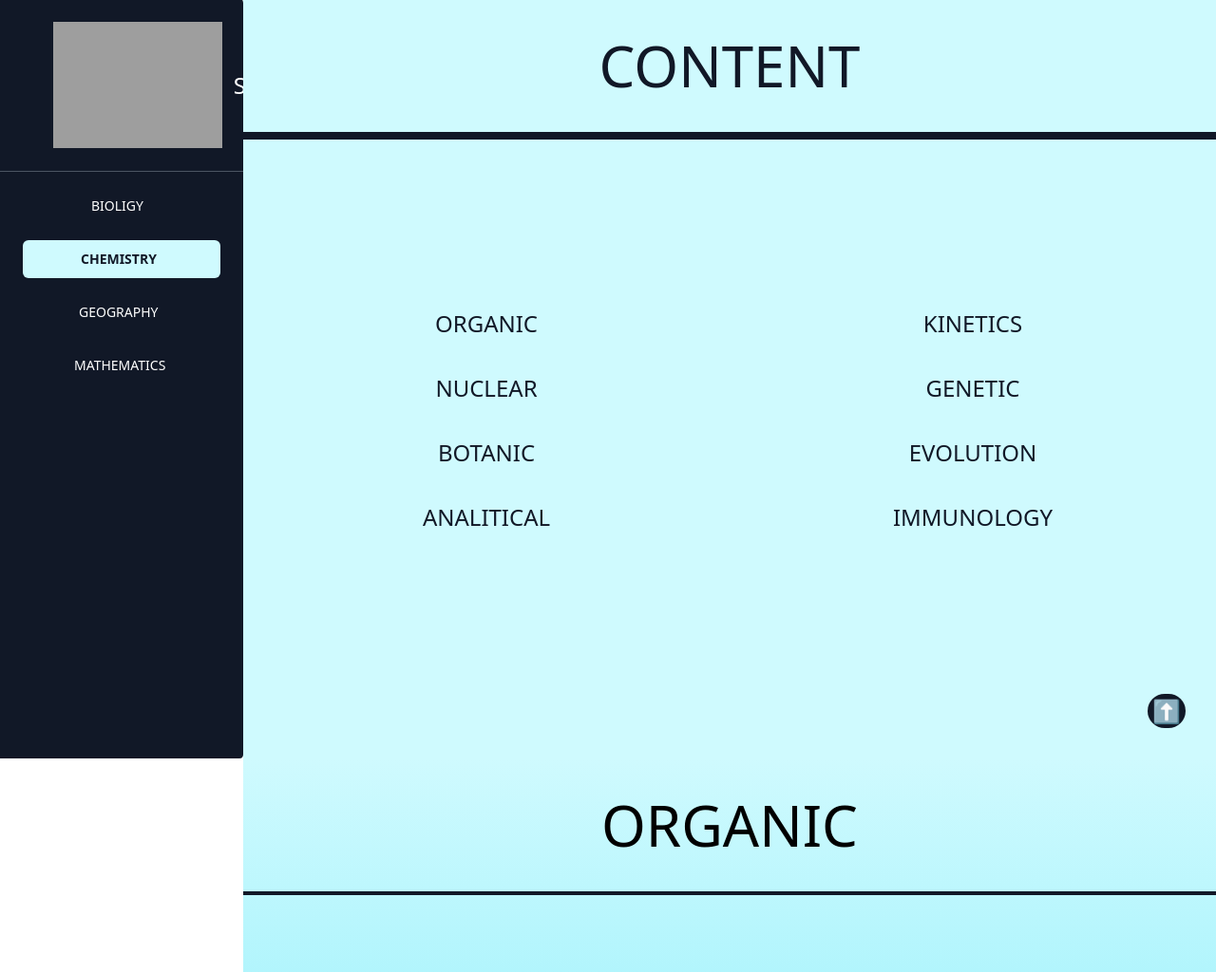
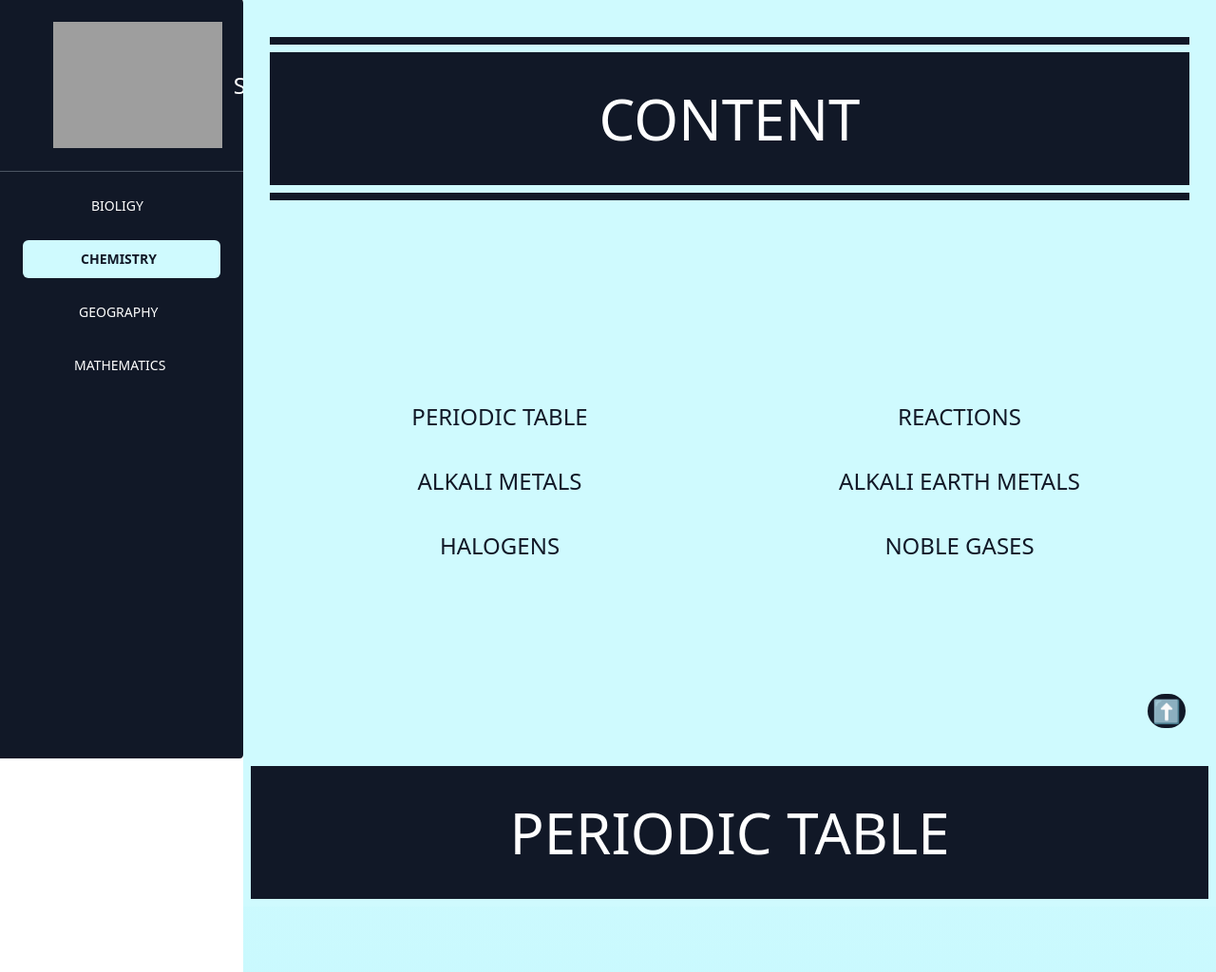
Before and after one commit to Tan4y/SciEdify, a Django app: page /app/chemistry.html in a window 1280 px wide. Shown: the part 1-1025 px from the top of the page at 95% size. Run offline with Django 4.2, Linux system fonts and the light colour scheme; some libraries are stand-ins or nearby versions; grey boxes are pictures that could not be loaded.

Commit message:
change style in htmls

```diff
--- a/SciEdify/app/templates/chemistry.html
+++ b/SciEdify/app/templates/chemistry.html
@@ -56,97 +56,75 @@
       <div
         class="absolute top-0 text-center text-[24px] justify-center right-0 left-64"
       >
-        <div class="h-screen bg-cyan-100 text-gray-900 py-10">
-          <h1 id="Content" class="text-6xl uppercase">Content</h1>
+        <div
+        id="Content"
+        class="h-screen bg-cyan-100 text-gray-900 py-10">
+        <div
+          class="flex flex-col justify-start py-1 border-t-8 mx-7 border-gray-900"
+        ></div>
+        <h1 class="mx-7 bg-gray-900 py-10 text-white text-6xl uppercase">Content</h1>
           <div
-            class="border-t-8 border-gray-900 py-10 grid gap-y-8 grid-cols-2 mt-10 uppercase h-5/6 place-content-center"
+            class="mx-7 border-t-8 border-gray-900 py-10 grid gap-y-8 grid-cols-2 mt-2 uppercase h-5/6 place-content-center"
           >
-            <div><a href="#Organic">Organic</a></div>
-            <div><a href="#Kinetics">Kinetics</a></div>
-            <div><a href="#Nuclear">Nuclear</a></div>
-            <div><a href="#Genetic">Genetic</a></div>
-            <div><a href="#Botanic">Botanic</a></div>
-            <div><a href="#Evolution">Evolution</a></div>
-            <div><a href="#Analitical">Analitical</a></div>
-            <div><a href="#Immunology">Immunology</a></div>
+            <div><a href="#PeriodicTable">Periodic table</a></div>
+            <div><a href="#Reactions">Reactions</a></div>
+            <div><a href="#AlkaliMetals">Alkali metals</a></div>
+            <div><a href="#AlkaliEarthMetals">Alkali Earth Metals</a></div>
+            <div><a href="#Halogens">Halogens</a></div>
+            <div><a href="#NobleGases">Noble Gases</a></div>
           </div>
         </div>
-        <div class="h-screen bg-gradient-to-b from-cyan-100 to-cyan-300">
+        <div class="h-full bg-gradient-to-b from-cyan-100 to-cyan-300">
           <h1
-            id="Organic"
-            class="text-6xl uppercase py-10 border-b-4 border-gray-900"
+            id="PeriodicTable"
+            class="bg-gray-900 border-8 border-cyan-100 text-white text-6xl uppercase py-10"
           >
-            Organic
+          Periodic table
           </h1>
-          <p class="py-10"></p>
+
+          <div class="text-center whitespace-pre-line pb-10 mb-10 mx-28">
+          <p class="font-serif">
+            <img class="mb-10" src="https://upload.wikimedia.org/wikipedia/commons/0/03/Simple_Periodic_Table_Chart-blocks.svg" alt="">
+            The periodic table of the chemical elements is an arrangement of the elements with seven periods (rows) and eighteen columns (groups). There are eight main groups and ten transition groups. The first widely accepted table was the one made by the Russian chemist Dmitri Mendeleev in 1869. Today there are a hundred and eighteen elements. They are placed in table cells, in reading order of ascending atomic number. This number indicates how many protons accordingly electrons the element has. The group shows how many electrons the element has in its outermost (valence) shell and the period – the number of electron shells in an element. Every element has a one- or two-letter abbreviation. Between the second and the third groups of the table there are two series of elements – lanthanoids and actinoids because they do not fit anywhere else.
+          </p>
         </div>
 
         <div class="h-screen bg-gradient-to-b from-cyan-300 to-rose-100">
           <h1
-            id="Kinetics"
-            class="text-6xl uppercase py-10 border-b-4 border-gray-900"
+            id="AlkaliMetals"
+            class="bg-gray-900 border-8 border-cyan-300 text-white text-6xl uppercase py-10"
           >
-            Kinetics
+          Alkali metals
           </h1>
           <p class="py-10"></p>
         </div>
 
         <div class="h-screen bg-gradient-to-b from-rose-100 to-indigo-200">
           <h1
-            id="Nuclear"
-            class="text-6xl uppercase py-10 border-b-4 border-gray-900"
+            id="AlkaliEarthMetals"
+            class="bg-gray-900 border-8 border-rose-100 text-white text-6xl uppercase py-10"
           >
-            Nuclear
+          Alkali Earth Metals
           </h1>
           <p class="py-10"></p>
         </div>
 
         <div class="h-screen bg-gradient-to-b from-indigo-200 to-yellow-200">
           <h1
-            id="Analitical"
-            class="text-6xl uppercase py-10 border-b-4 border-gray-900"
+            id="Halogens"
+            class="bg-gray-900 border-8 border-indigo-200 text-white text-6xl uppercase py-10"
           >
-            Analitical
+          Halogens
           </h1>
           <p class="py-10"></p>
         </div>
 
         <div class="h-screen bg-gradient-to-b from-yellow-200 to-orange-200">
           <h1
-            id="HumanSystems"
-            class="text-6xl uppercase py-10 border-b-4 border-gray-900"
+            id="NobleGases"
+            class="bg-gray-900 border-8 border-yellow-200 text-white text-6xl uppercase py-10"
           >
-            Human Systems
-          </h1>
-          <p class="py-10"></p>
-        </div>
-
-        <div class="h-screen bg-gradient-to-b from-orange-200 to-violet-300">
-          <h1
-            id="Genetic"
-            class="text-6xl uppercase py-10 border-b-4 border-gray-900"
-          >
-            Genetic
-          </h1>
-          <p class="py-10"></p>
-        </div>
-
-        <div class="h-screen bg-gradient-to-b from-violet-300 to-teal-200">
-          <h1
-            id="Evolution"
-            class="text-6xl uppercase py-10 border-b-4 border-gray-900"
-          >
-            Evolution
-          </h1>
-          <p class="py-10"></p>
-        </div>
-
-        <div class="h-screen bg-gradient-to-b from-teal-200 to-amber-200">
-          <h1
-            id="Immunology"
-            class="text-6xl uppercase py-10 border-b-4 border-gray-900"
-          >
-            Immunology
+          NobleGases
           </h1>
           <p class="py-10"></p>
         </div>
```
Also changed, not shown: SciEdify/app/templates/geography.html (+16 -11 lines), SciEdify/app/templates/mathematics.html (+16 -11 lines).
